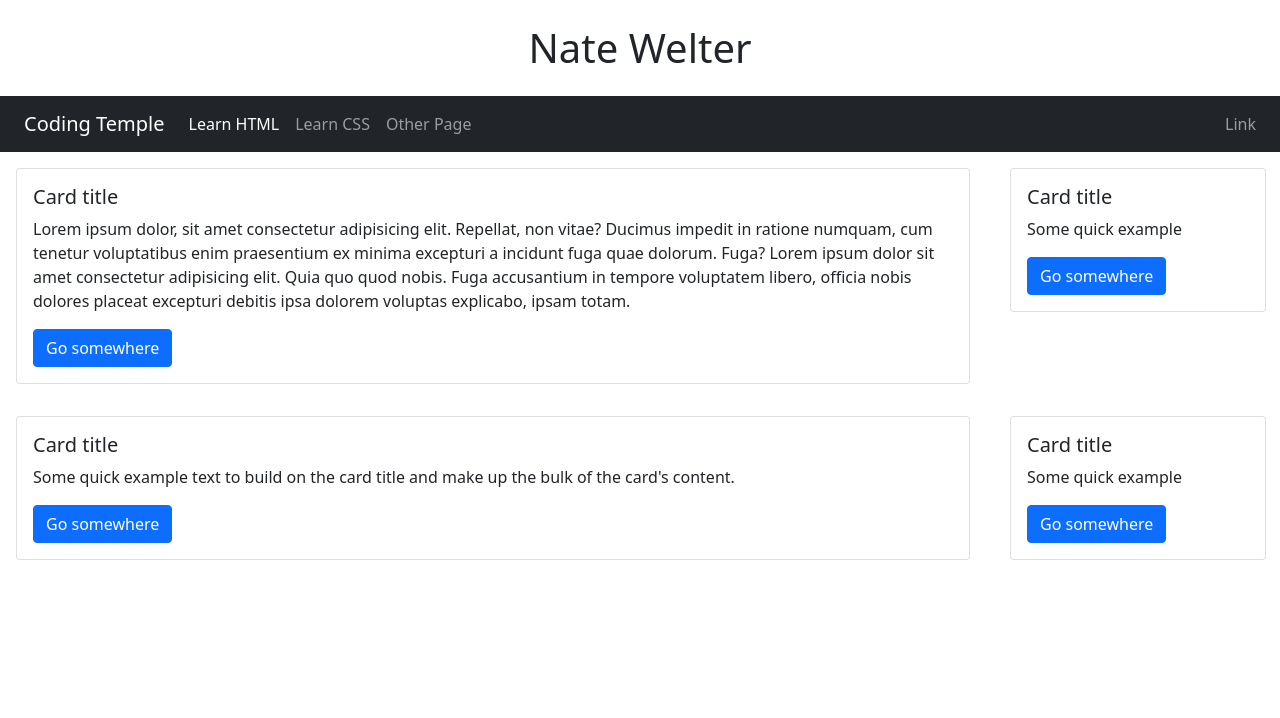
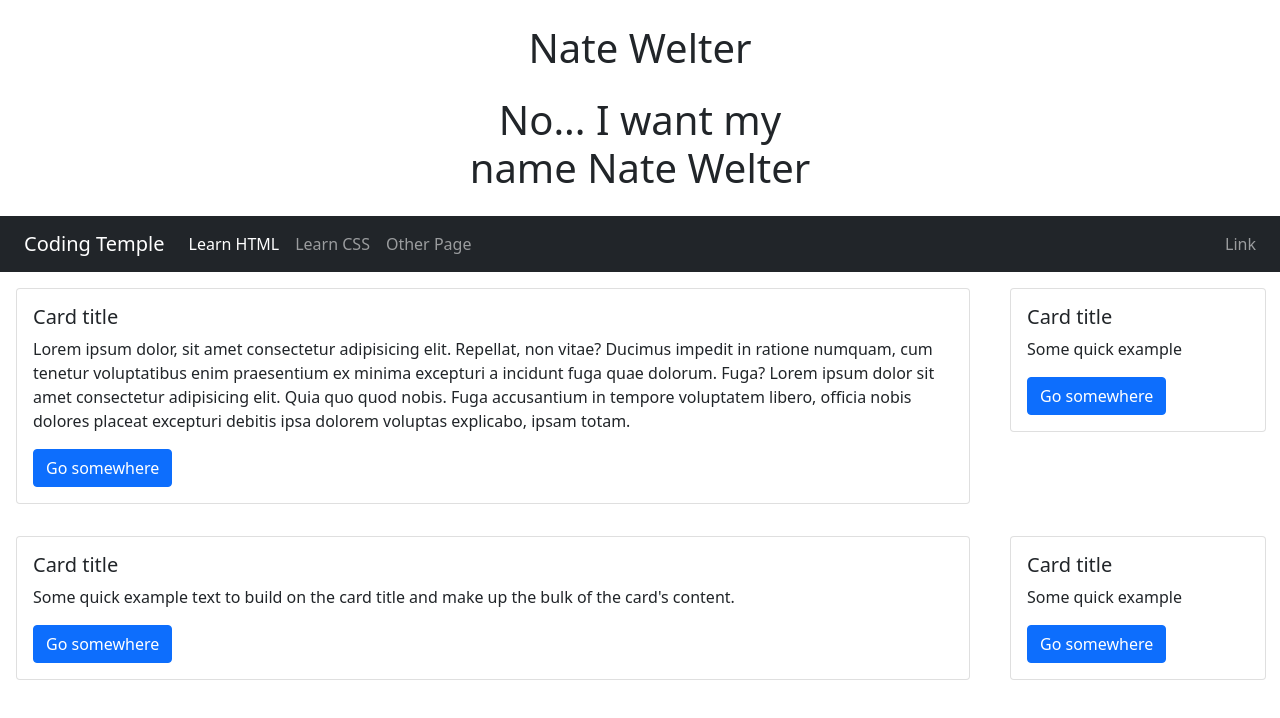
Before and after one commit to nwelter1/portfolio_example, a plain HTML site: page index.html in a window 1280 px wide. Drawn offline with nearby package versions, Linux system fonts and the light colour scheme.

Commit message:
first commit

```diff
--- a/index.html
+++ b/index.html
@@ -14,6 +14,8 @@
         <div class="row">
             <div class="col-4 offset-4 text-center">
                 <h1 class="m-4">Nate Welter</h1>
+                <h1 class="m-4">No... I want my name Nate Welter</h1>
+            </div>
             </div>
         </div>
         <div class="row">
```
